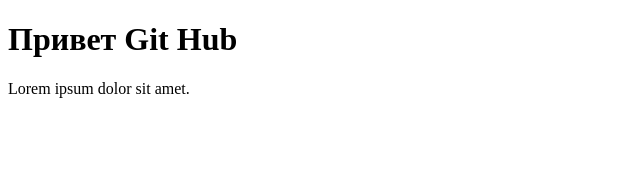
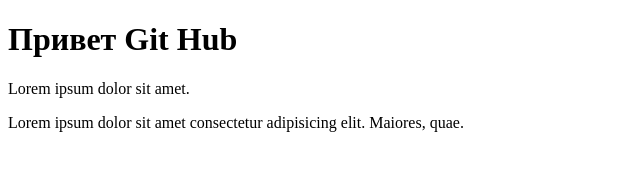
Before and after one commit to Blackdi54/Test-UI, a plain HTML site: page index.html in a window 1280 px wide. Shown: the whole page, without its empty margins (0-640 px from the left). Drawn offline with Linux system fonts and the light colour scheme.

Commit message:
commit third

```diff
--- a/index.html
+++ b/index.html
@@ -8,5 +8,6 @@
 <body>
   <h1>Привет Git Hub</h1>
   <p>Lorem ipsum dolor sit amet.</p>
+  <p>Lorem ipsum dolor sit amet consectetur adipisicing elit. Maiores, quae.</p>
 </body>
 </html>
```
